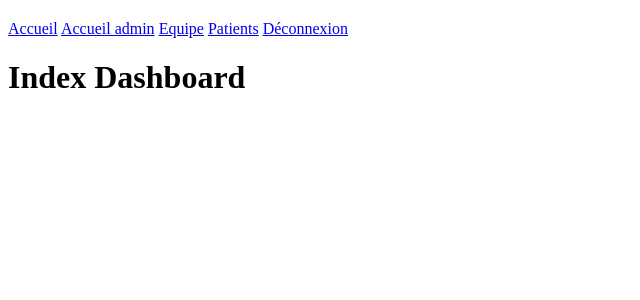
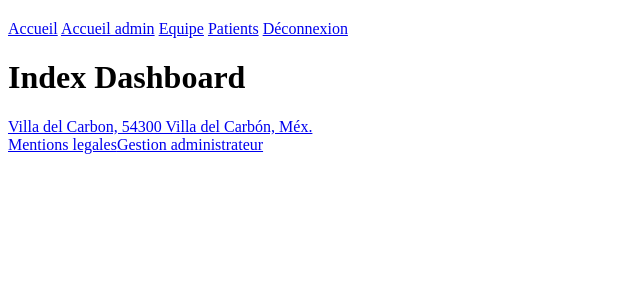
Before and after one commit to Poups74/dentalalaniz, a Symfony app: template templates/admin/dashboard/index.html.twig in a window 1280 px wide. Shown: the part 275-575 px from the top of the page, without its empty margins (0-640 px from the left). Run offline with Twig, Linux system fonts and the light colour scheme; the template is opened without the code that fills it, so the values that code supplies are empty; some libraries are stand-ins or nearby versions.

Commit message:
RAJOUT Footer admin

```diff
--- a/templates/admin/_template.html.twig
+++ b/templates/admin/_template.html.twig
@@ -53,3 +53,31 @@
 
 
 {% endblock %}
+
+{% block footer %}
+		<footer>
+			<div class="footerstyle">
+
+				<div class="reseaux">
+					<a href="https://www.google.com/maps?ll=19.725706,-99.467735&z=7&t=m&hl=fr&gl=FR&mapclient=embed&cid=12844062673092341145" title="Localisez-nous" target="_blank">
+						<i class="fas fa-map-marker-alt"></i>
+					</a>
+
+					<a href="https://fr-fr.facebook.com/public/Clinica-Dental-Alaniz" title="Suivez-nous" target="_blank">
+						<i class="fab fa-facebook-square"></i>
+					</a>
+
+					<a href="https//wwww.instagram.com" title="Suivez-nous" target="_blank">
+						<i class="fab fa-instagram"></i>
+					</a>
+				</div>
+				<div id="hautdepage">
+					<i class="fas fa-sort-up"></i>
+				</div>
+			</div>
+			<div class="mentions">
+				<a href="https://www.google.com/maps?ll=19.725706,-99.467735&z=7&t=m&hl=fr&gl=FR&mapclient=embed&cid=12844062673092341145" target="_blank">Villa del Carbon, 54300 Villa del Carbón, Méx.</a><br>
+				<a href="mentionslegales.html">Mentions legales</a><a href="{{ path('app_login') }}">Gestion administrateur</a>
+			</div>
+		</footer>
+{% endblock %}
```
